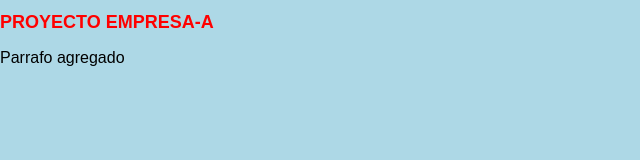
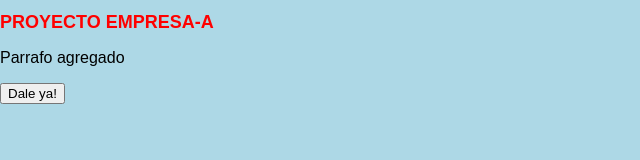
Before and after one commit to melonjo/CursoGit, a plain HTML site: page index.html in a window 1280 px wide. Shown: the whole page, without its empty margins (0-640 px from the left). Drawn offline with Linux system fonts and the light colour scheme.

Commit message:
Saludo javascript agregado

```diff
--- a/index.html
+++ b/index.html
@@ -11,5 +11,7 @@
   <body>
     <h1>Proyecto Empresa-A</h1>
     <p>Parrafo agregado</p>
+
+    <input type="button" onclick="saludo()" value="Dale ya!" />
   </body>
 </html>
--- a/js/javascript.js
+++ b/js/javascript.js
@@ -0,0 +1,3 @@
+function saludo() {
+  alert('Hola mundo!!');
+}
```
